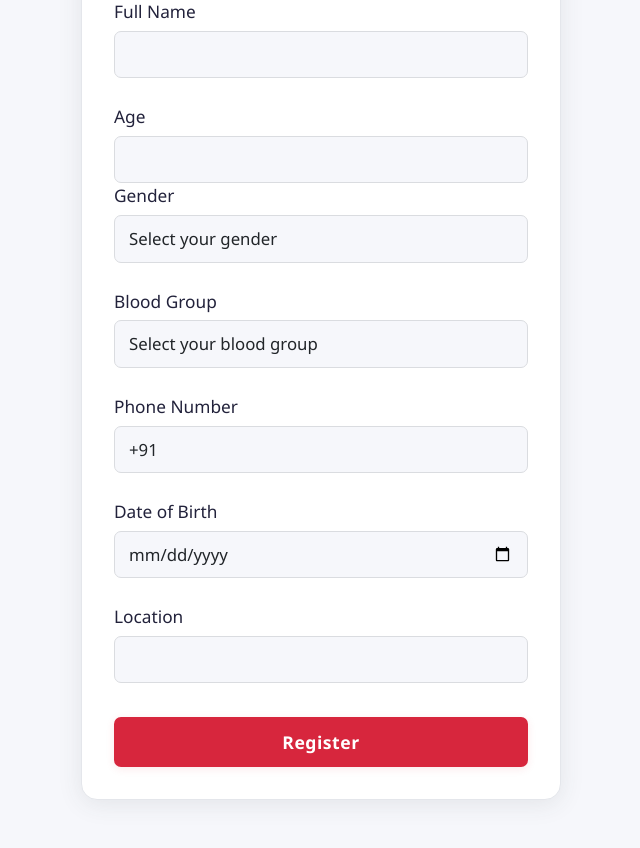
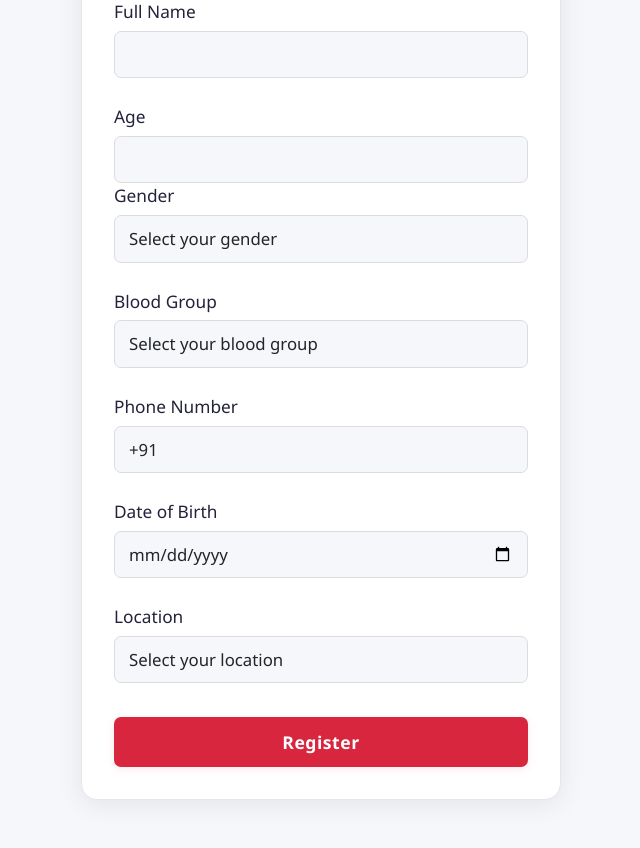
Before and after one commit to arnavt1605/IVR-Caller-System, a Flask app: page /register in a window 1280 px wide. Shown: the part 201-1049 px from the top of the page, without its empty margins (319-959 px from the left). Run offline with Flask 3, Linux system fonts and the light colour scheme; some libraries are stand-ins or nearby versions.

Commit message:
dropdown added for location

```diff
--- a/templates/register.html
+++ b/templates/register.html
@@ -136,7 +136,11 @@
 
       <div class="form-section">
         <label for="location" class="form-label">Location</label>
-        <input type="text" class="form-control" name="location" id="location" required />
+        <select class="form-select" name="location" id="location" required>
+          <option value="" disabled selected>Select your location</option>
+          <option value="Manipal">Manipal</option>
+          <option value="Other">Other</option>
+        </select>
       </div>
 
       <button type="submit" class="btn btn-solid w-100 mt-2">Register</button>
```
